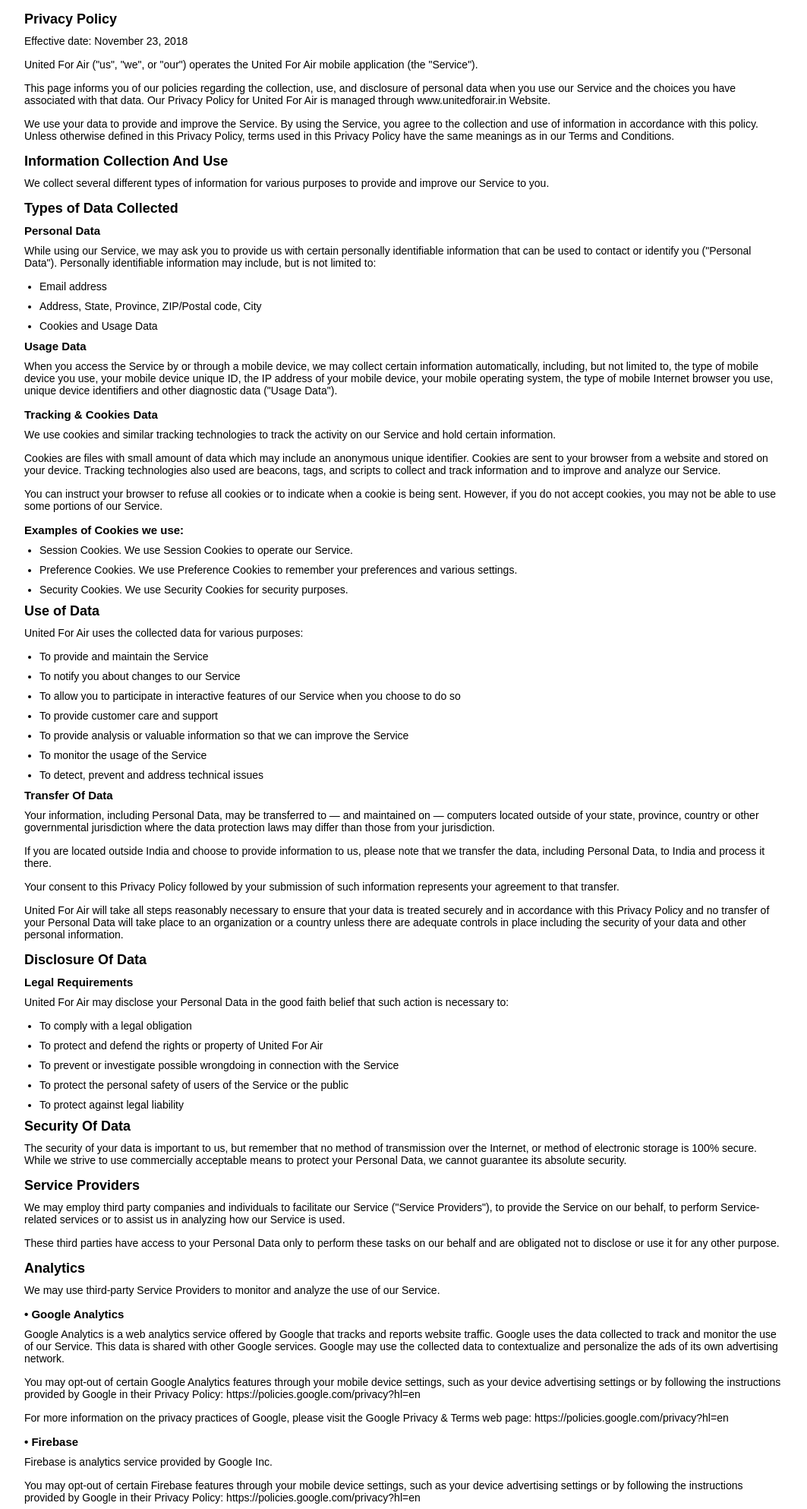
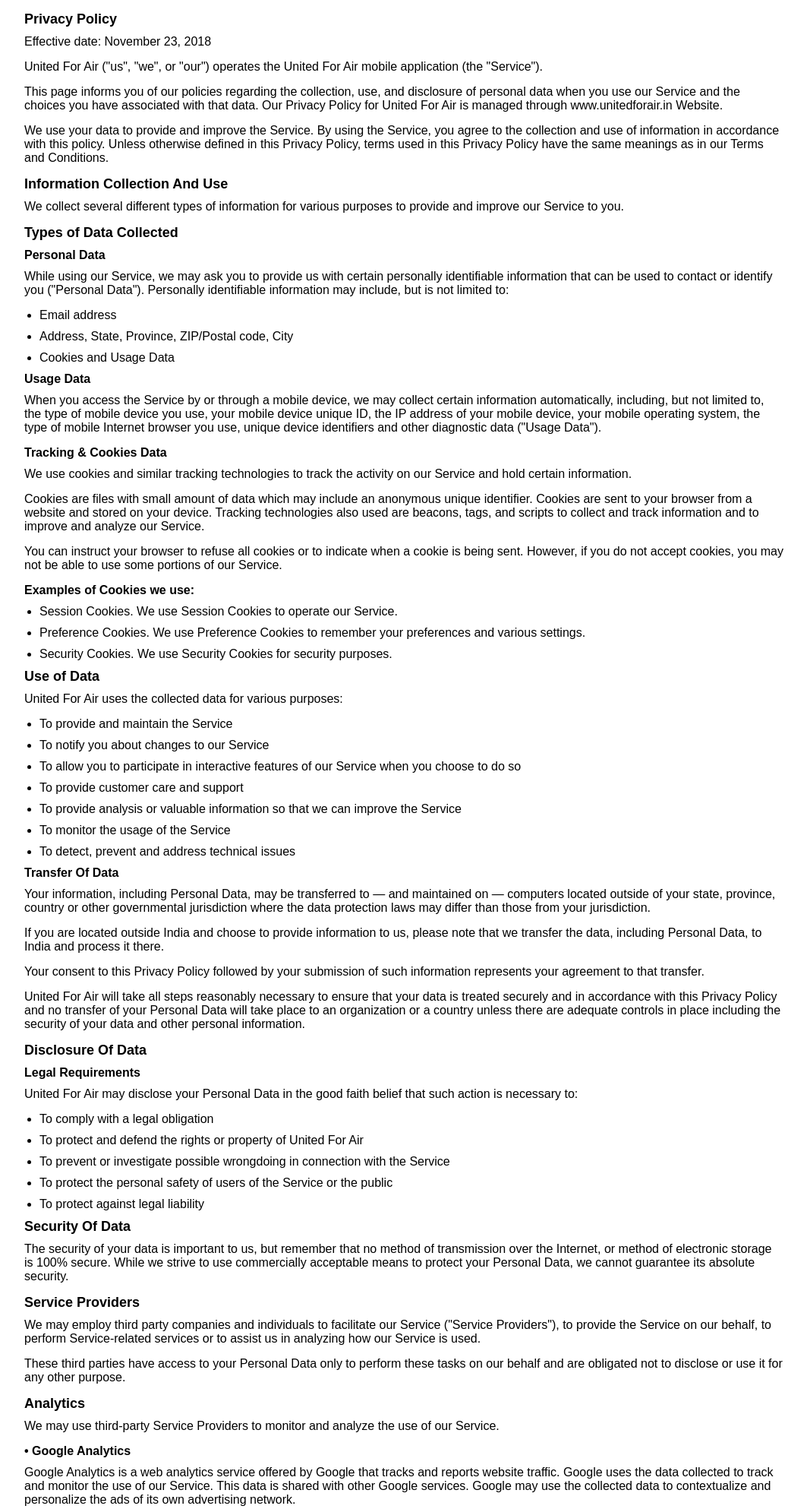
Before and after one commit to AgrimSharma/unitedair, a Django app: template templates/privacy.html in a window 1280 px wide. Shown: the top 1986 px of the page at 76% size, without its empty margins (108-1171 px from the left). Run offline with Django 3.2, Linux system fonts and the light colour scheme; the template is opened without the code that fills it, so the values that code supplies are empty.

Commit message:
updated 201812031646

```diff
--- a/templates/privacy.html
+++ b/templates/privacy.html
@@ -8,10 +8,10 @@
 *{  margin:0; padding:0}
 .PPolicy{ max-width:1000px; margin:0 auto; font-family:Arial, Helvetica, sans-serif; font-size:14px; color:#000; padding:15px}
 .PPolicy h2{ font-family:Arial, Helvetica, sans-serif; font-size:18px; color:#000; font-weight:bold;margin-bottom:10px;}
-.PPolicy h3{ font-family:Arial, Helvetica, sans-serif; font-size:15px; color:#000; font-weight:bold;margin-bottom:10px;}
+.PPolicy h3{ font-family:Arial, Helvetica, sans-serif; font-size:1rem; color:#000; font-weight:bold;margin-bottom:10px;}
 .PPolicy ul{ list-style:none; margin:0; padding:0}
-.PPolicy li{ list-style:outside; font-family:Arial, Helvetica, sans-serif; font-size:14px; color:#000; margin-bottom:10px; margin-left:20px;}
-.PPolicy p{ list-style:outside; font-family:Arial, Helvetica, sans-serif; font-size:14px; color:#000; margin-bottom:15px;}
+.PPolicy li{ list-style:outside; font-family:Arial, Helvetica, sans-serif; font-size:1rem; color:#000; margin-bottom:10px; margin-left:20px;}
+.PPolicy p{ list-style:outside; font-family:Arial, Helvetica, sans-serif; font-size:1rem; color:#000; margin-bottom:15px;}
 </style>
 
 <body>
```
